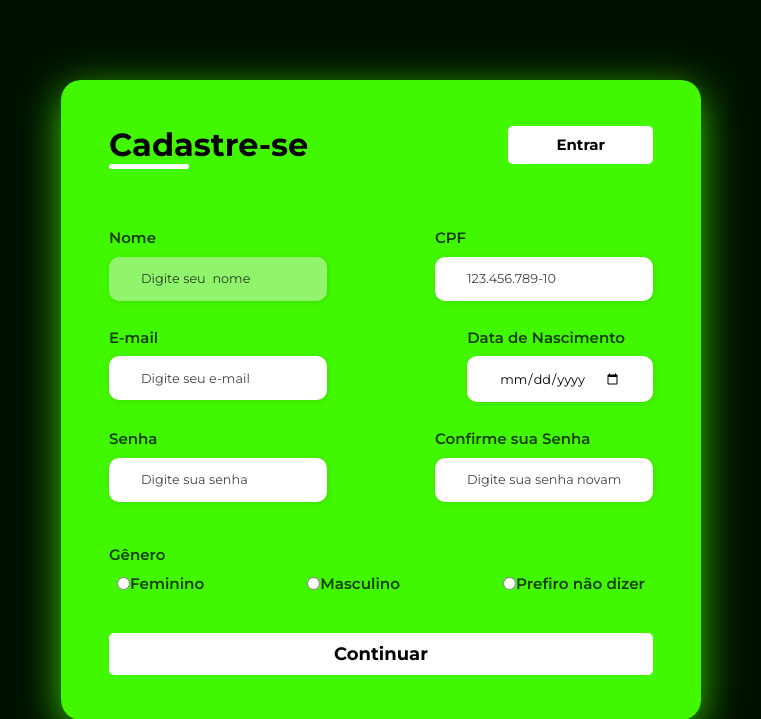
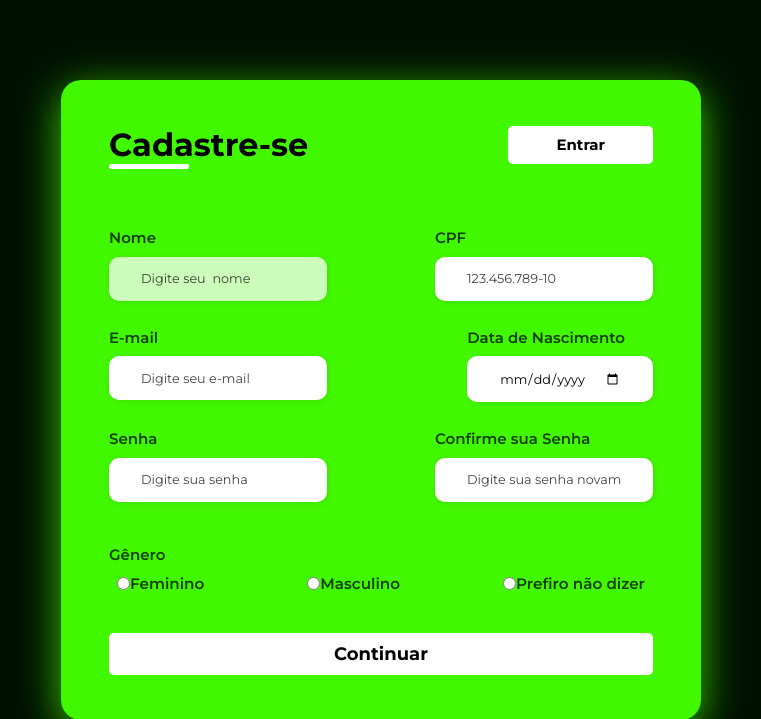
Before and after one commit to Group-QXBack/site-qxback, a PHP site: page / in a window 1280 px wide, with the pointer over the restyled element. Shown: the top 719 px of the page, without its empty margins (259-1020 px from the left). Run offline with PHP 8.4, Linux system fonts and the light colour scheme.

Commit message:
Update style.css

```diff
--- a/ScreenCadastro/style.css
+++ b/ScreenCadastro/style.css
@@ -116,7 +116,7 @@ body {
 }
 
 .input-box input:hover {
-    background-color: #eeeeee75;
+    background-color: #ffffffbb;
 }
 
 .input-box input:focus-visible {
```
